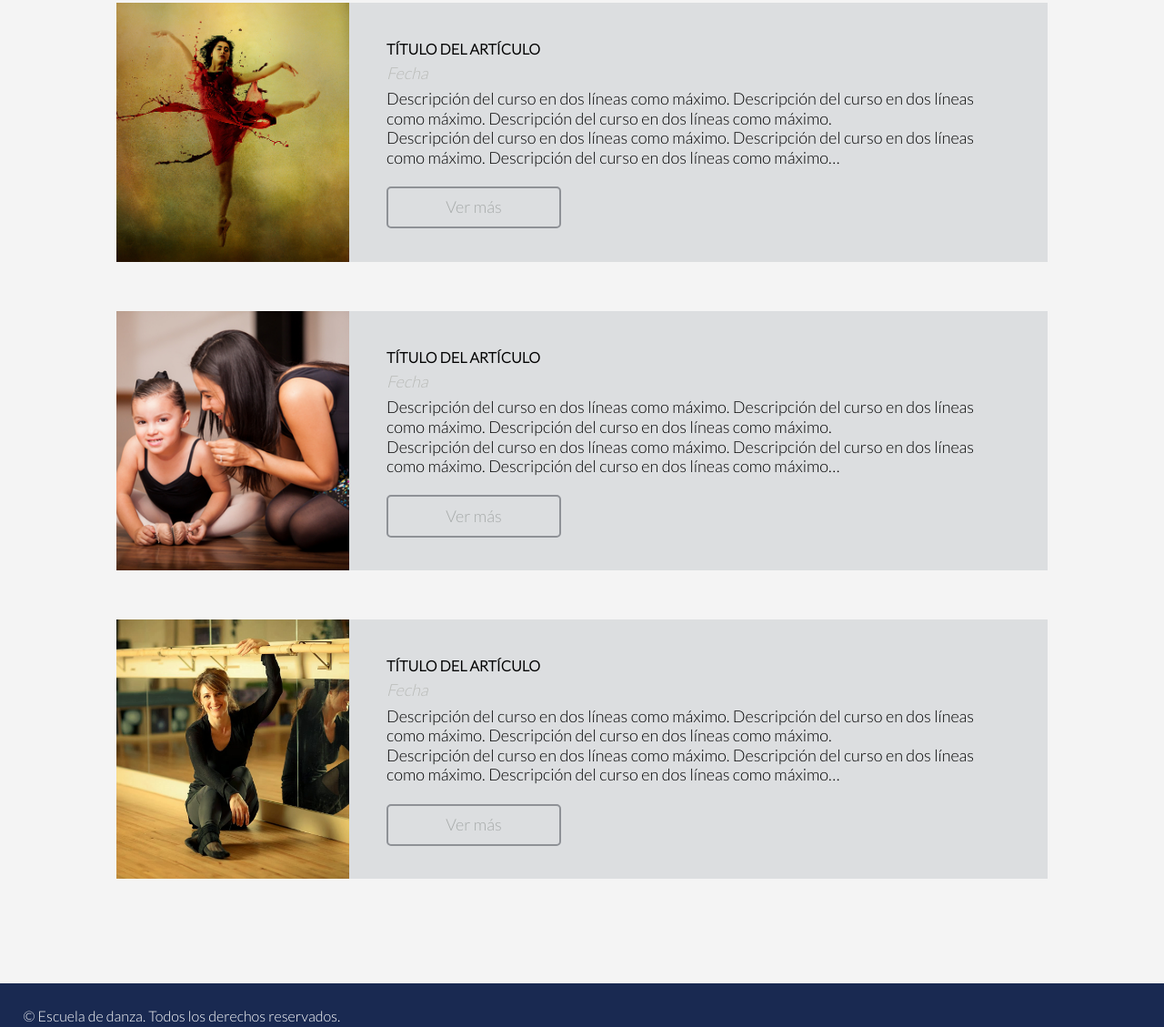
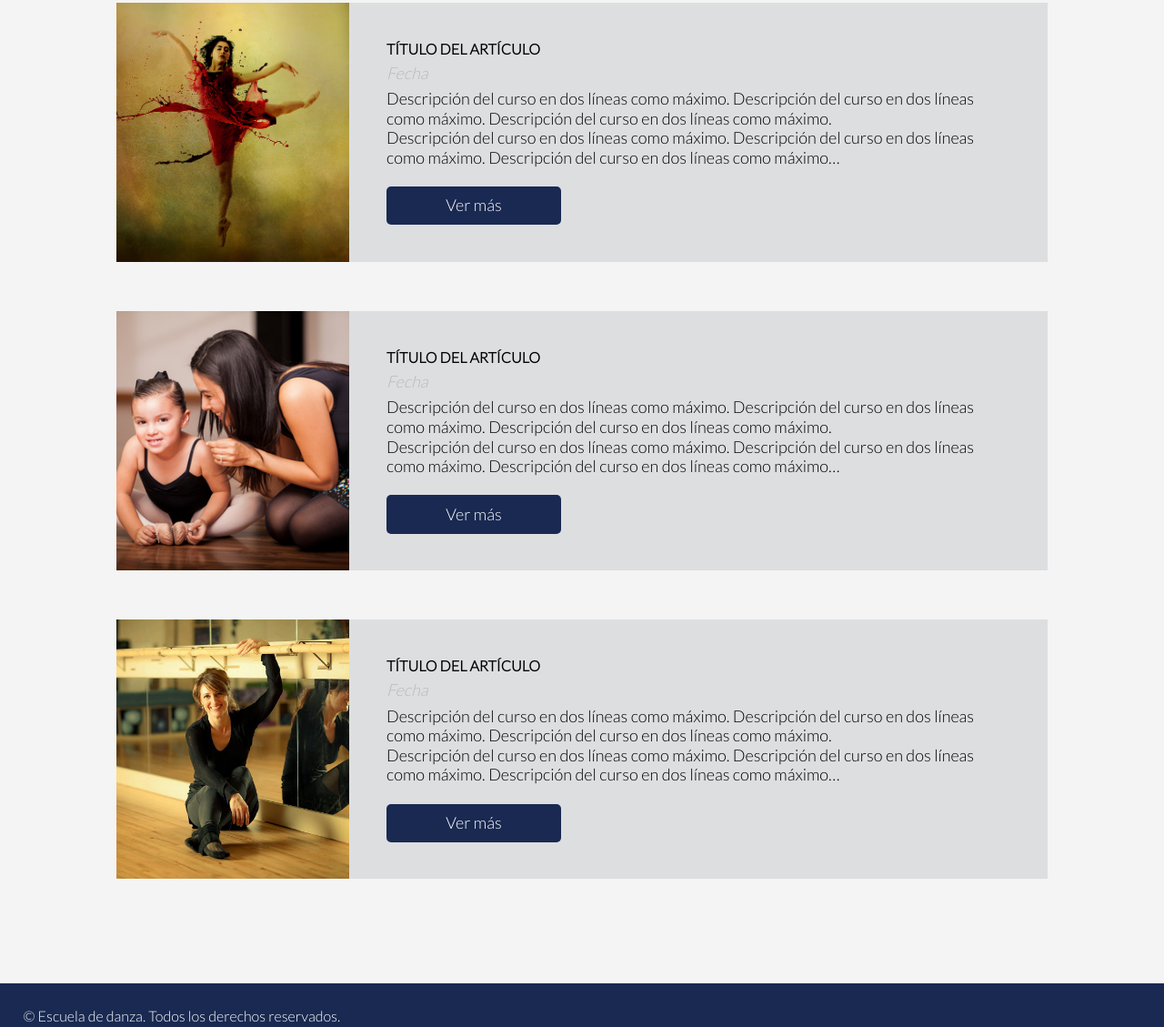
Before and after one commit to MaritzaVst/Danza, a plain HTML site: page blog.html in a window 1280 px wide. Shown: the part 296-1425 px from the top of the page at 91% size. Drawn offline with Linux system fonts and the light colour scheme.

Commit message:
Se añadió un hover a los botones del blog

```diff
--- a/blog.html
+++ b/blog.html
@@ -33,7 +33,7 @@
 						<p>Descripción del curso en dos líneas como máximo. Descripción del curso en dos líneas como máximo. Descripción del curso en dos líneas como máximo.</p>
 						<p>Descripción del curso en dos líneas como máximo. Descripción del curso en dos líneas como máximo. Descripción del curso en dos líneas como máximo…</p>
 						<div class="boton-blog">
-							<a href="#">Ver más</a>
+							<a href="#" class="text-white">Ver más</a>
 						</div>
 					</div>
 				</div>
@@ -45,7 +45,7 @@
 						<p>Descripción del curso en dos líneas como máximo. Descripción del curso en dos líneas como máximo. Descripción del curso en dos líneas como máximo.</p>
 						<p>Descripción del curso en dos líneas como máximo. Descripción del curso en dos líneas como máximo. Descripción del curso en dos líneas como máximo…</p>
 						<div class="boton-blog">
-							<a href="#">Ver más</a>
+							<a href="#" class="text-white">Ver más</a>
 						</div>
 					</div>
 				</div>
@@ -57,7 +57,7 @@
 						<p>Descripción del curso en dos líneas como máximo. Descripción del curso en dos líneas como máximo. Descripción del curso en dos líneas como máximo.</p>
 						<p>Descripción del curso en dos líneas como máximo. Descripción del curso en dos líneas como máximo. Descripción del curso en dos líneas como máximo…</p>
 						<div class="boton-blog">
-							<a href="#">Ver más</a>
+							<a href="#" class="text-white">Ver más</a>
 						</div>
 					</div>
 				</div>
--- a/css/project-blog.css
+++ b/css/project-blog.css
@@ -1,7 +1,7 @@
 section{
 	padding: 5% 10%;
 }
-.row{
+.blog{
 	padding-bottom: 5%;
 }
 .blog .col-3{
@@ -28,15 +28,19 @@ section{
 	color:rgb(185, 187, 184);
 }
 .boton-blog{
+	background-color: #192951;
+	border-color: transparent;
 	padding: 1.5%;
-	border: 2px solid rgb(142, 145, 150);
 	border-radius: 5px;
 	width: 28%;
 	margin-top:3%;
 	text-align: center;
+	transition:all 0.3s ease-in-out;
+}
+.boton-blog:hover{
+	background-color: rgba(25, 41, 81, 0.8);
 }
 .boton-blog a{
 	text-decoration: none;
-	color: rgb(166, 170, 169);
 	font-size: 18px;
 }
```
